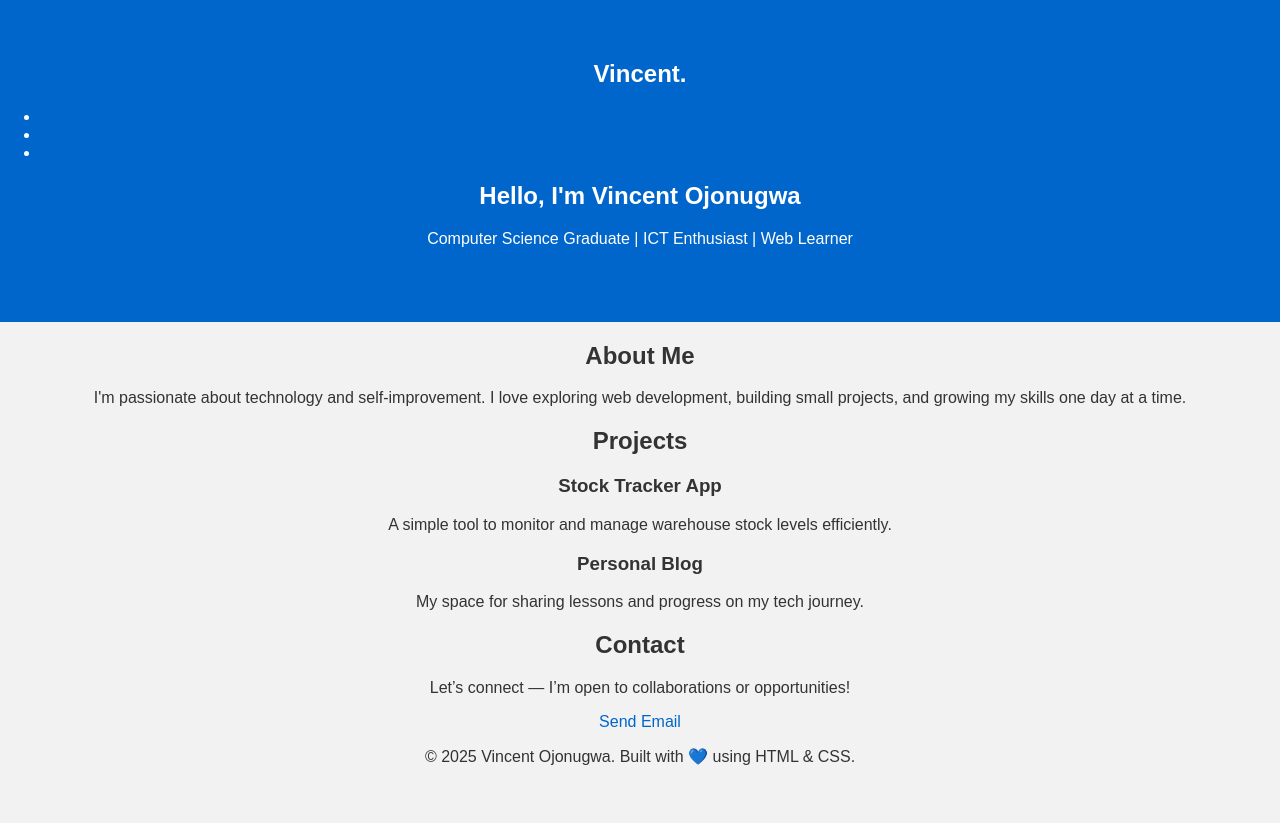
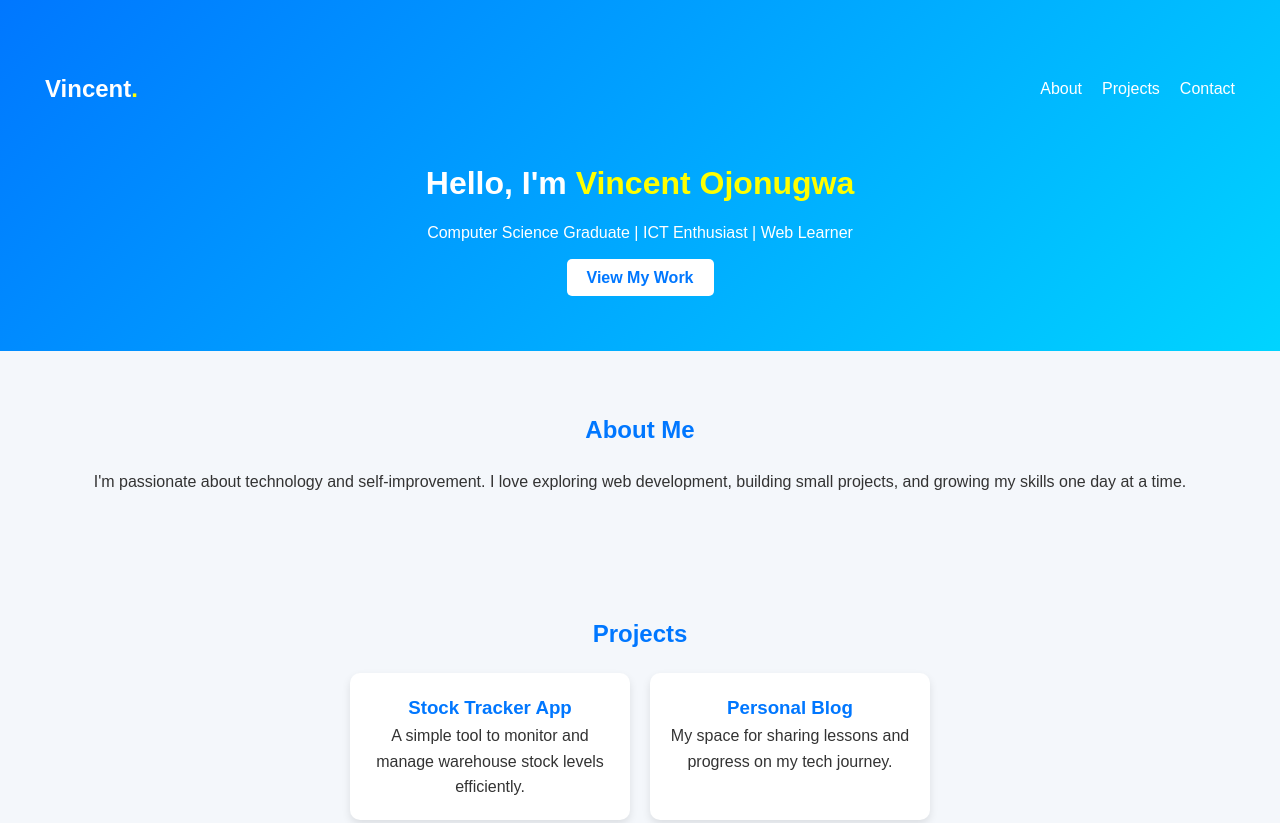
Before and after one commit to Ojonugwa99/Portfolio-site, a plain HTML site: page index.html in a window 1280 px wide. Shown: the top 823 px of the page. Before the commit the page ends 800 px from the top, so only its background shows below. Drawn offline with Linux system fonts and the light colour scheme.

Commit message:
Update style.css

```diff
--- a/style.css
+++ b/style.css
@@ -1,17 +1,135 @@
-body {
-  font-family: Arial, sans-serif;
-  background: #f2f2f2;
-  color: #333;
-  text-align: center;
+/* ===== General Styles ===== */
+* {
   margin: 0;
   padding: 0;
+  box-sizing: border-box;
 }
+
+body {
+  font-family: 'Poppins', sans-serif;
+  background: #f4f7fb;
+  color: #333;
+  line-height: 1.6;
+}
+
+/* ===== Header Section ===== */
 header {
-  background: #0066cc;
-  color: #fff;
-  padding: 40px 0;
+  background: linear-gradient(135deg, #0077ff, #00d4ff);
+  color: white;
+  text-align: center;
+  padding: 60px 20px;
+  position: relative;
 }
-a {
-  color: #0066cc;
+
+nav {
+  display: flex;
+  justify-content: space-between;
+  align-items: center;
+  padding: 10px 25px;
+}
+
+.logo {
+  font-size: 1.5rem;
+  font-weight: bold;
+}
+.logo span {
+  color: yellow;
+}
+
+.nav-links {
+  list-style: none;
+  display: flex;
+  gap: 20px;
+}
+
+.nav-links a {
+  color: white;
   text-decoration: none;
+  font-weight: 500;
+  transition: 0.3s;
 }
+
+.nav-links a:hover {
+  color: yellow;
+}
+
+/* ===== Hero Section ===== */
+.hero {
+  margin-top: 40px;
+}
+.hero h2 {
+  font-size: 2rem;
+  margin-bottom: 10px;
+}
+.hero h2 span {
+  color: yellow;
+}
+.hero p {
+  font-size: 1rem;
+  margin-bottom: 20px;
+}
+.btn {
+  background: white;
+  color: #0077ff;
+  padding: 10px 20px;
+  border-radius: 5px;
+  text-decoration: none;
+  font-weight: bold;
+  transition: 0.3s;
+}
+.btn:hover {
+  background: yellow;
+  color: black;
+}
+
+/* ===== Section Styles ===== */
+section {
+  padding: 60px 20px;
+  text-align: center;
+}
+section h2 {
+  margin-bottom: 20px;
+  color: #0077ff;
+}
+
+/* ===== Projects ===== */
+.projects-container {
+  display: flex;
+  flex-wrap: wrap;
+  justify-content: center;
+  gap: 20px;
+}
+.project-card {
+  background: white;
+  padding: 20px;
+  border-radius: 10px;
+  box-shadow: 0 4px 8px rgba(0, 0, 0, 0.1);
+  width: 280px;
+  transition: transform 0.3s ease;
+}
+.project-card:hover {
+  transform: translateY(-8px);
+}
+.project-card h3 {
+  color: #0077ff;
+}
+
+/* ===== Contact & Footer ===== */
+#contact {
+  background: #0077ff;
+  color: white;
+}
+#contact .btn {
+  background: white;
+  color: #0077ff;
+}
+#contact .btn:hover {
+  background: yellow;
+  color: black;
+}
+footer {
+  background: #003366;
+  color: white;
+  padding: 20px;
+  font-size: 0.9rem;
+}
```
